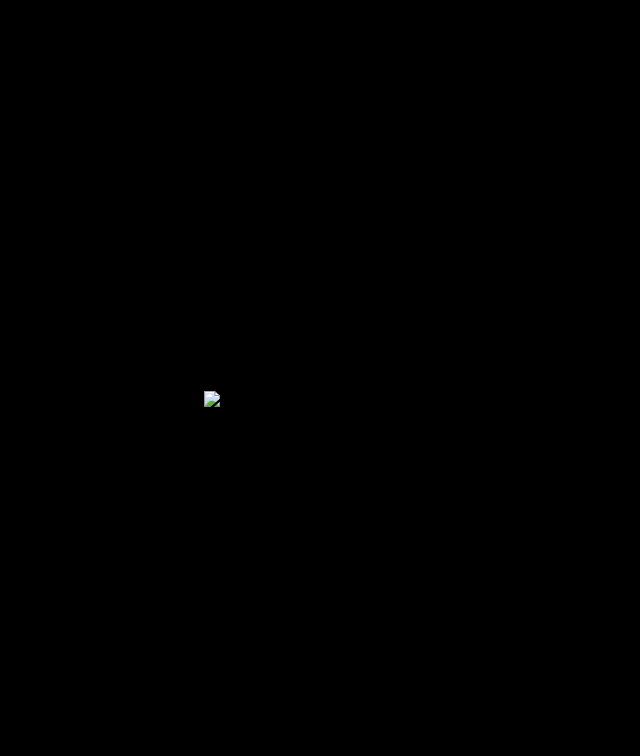
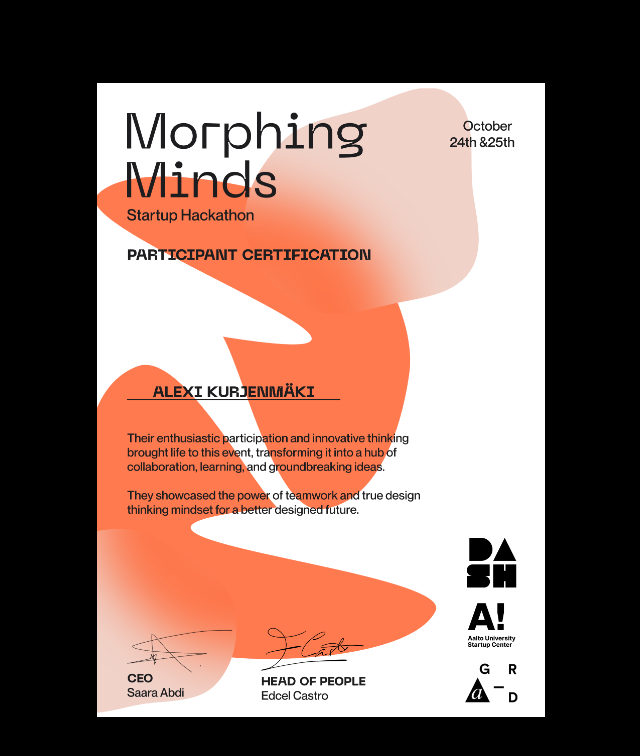
Before and after one commit to alexikurjenmaki/Startup-Hackathon-Certificate, a plain HTML site: page index.html in a window 1280 px wide. Shown: the whole page, without its empty margins (319-959 px from the left). Drawn offline with Linux system fonts and the light colour scheme.

Commit message:
change name of image

```diff
--- a/index.html
+++ b/index.html
@@ -23,7 +23,7 @@
 </head>
 
 <body>
-    <img src="Dash Morphing Minds Certificate.png" alt="Dash Morphing Minds Certificate" />
+    <img src="theimage.png" alt="Dash Morphing Minds Certificate" />
 </body>
 
 </html>
```
